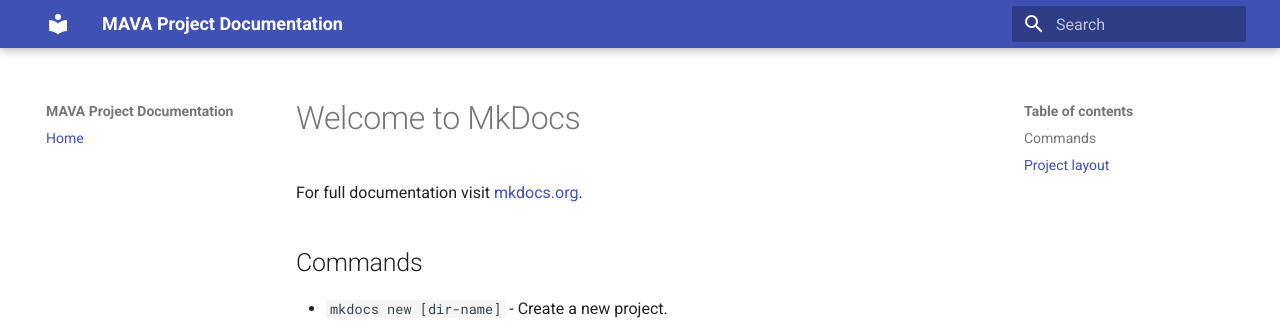
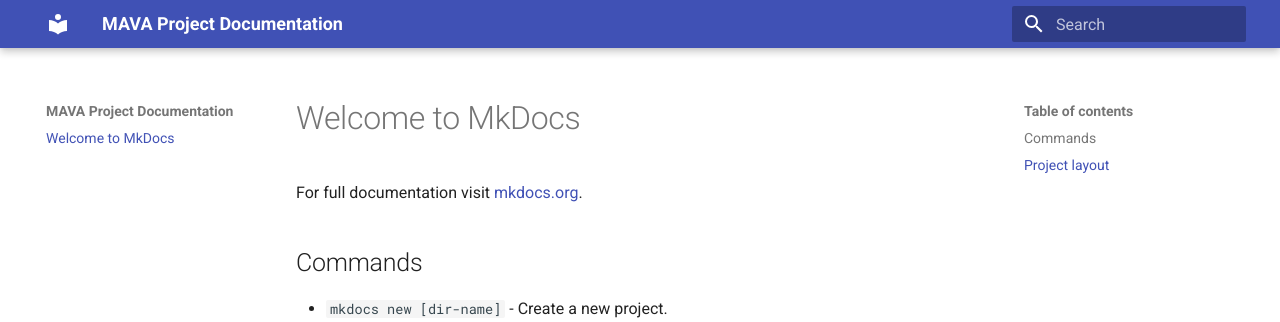
Before and after one commit to sdsc-ordes/mava-api, an MkDocs documentation site: the page built from docs/mkdocs/index.md, in a window 1280 px wide. Shown: the top 322 px of the page. Built offline with MkDocs 1.6.1 and Material for MkDocs 9.7.7, drawn with Linux system fonts in a browser that asks for light colours.

Commit message:
docs: combine docs (ontology and mkdocs)

```diff
--- a/docs/mkdocs.yml
+++ b/docs/mkdocs.yml
@@ -1,8 +1,7 @@
 site_name: MAVA Project Documentation
 site_url: https://sdsc-ordes.github.io/mava-api/docs/
 
+docs_dir: mkdocs
+
 theme:
   name: material
-
-nav:
-  - 'Home': 'index.md'
```
Also changed, not shown: docs/mkdocs/index.md (renamed from docs/docs/index.md), docs/root_index.html (renamed from docs/index.html), 2 other files.
